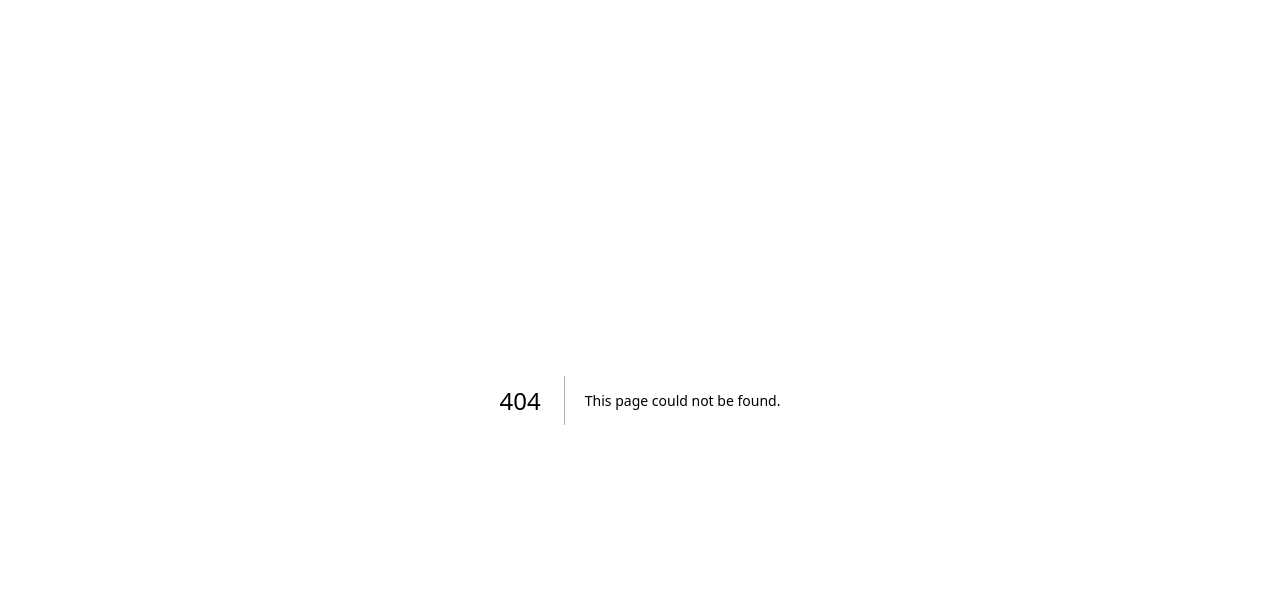
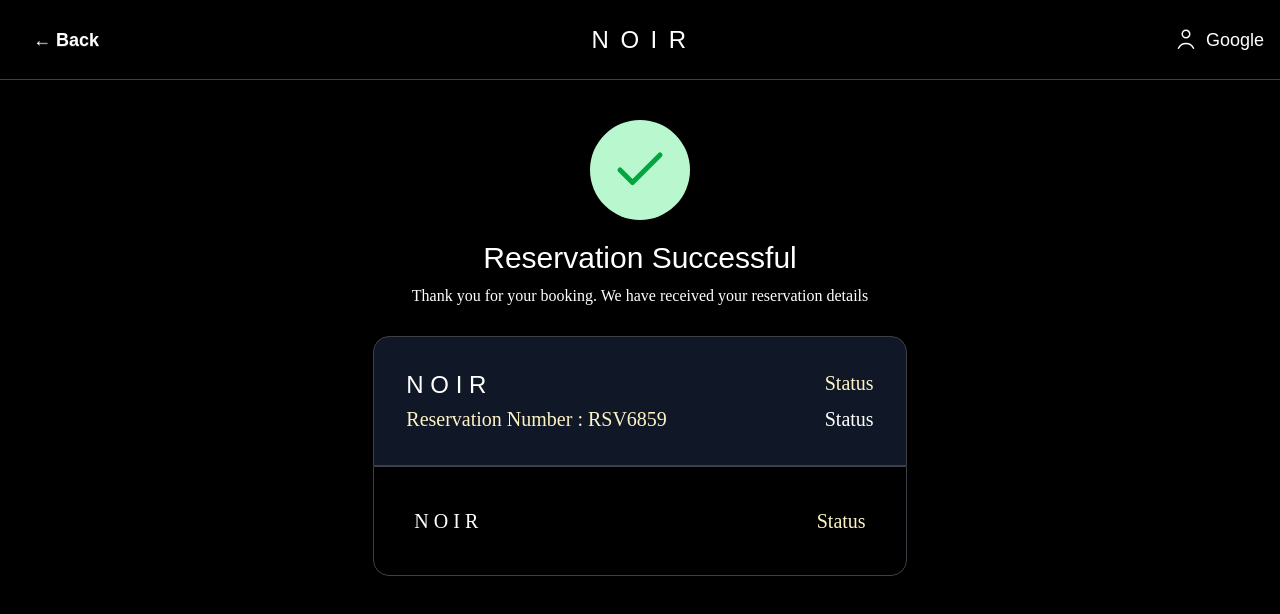
Before and after one commit to jimrock2548/bar-san-frontend, a Next.js app: page /users/barnoir/confirmation in a window 1280 px wide. Before the commit this address had no page. Shown: the top 614 px of the page. Built offline with nearby package versions, Linux system fonts and the light colour scheme.

Commit message:
feat: add confirmation page and update reservation button to link to it; add lucide-react dependency

```diff
--- a/package.json
+++ b/package.json
@@ -10,6 +10,7 @@
   },
   "dependencies": {
     "framer-motion": "^12.9.4",
+    "lucide-react": "^0.507.0",
     "next": "15.3.0",
     "react": "^19.0.0",
     "react-day-picker": "^9.6.7",
--- /dev/null
+++ b/src/app/component/status.tsx
@@ -0,0 +1,9 @@
+import React from 'react'
+
+function status() {
+  return (
+    <div className='rounded-full bg-green-300'></div>
+  )
+}
+
+export default status
--- /dev/null
+++ b/src/app/users/barnoir/confirmation/page.tsx
@@ -0,0 +1,39 @@
+import React from 'react'
+import { Check } from 'lucide-react'
+
+function Page() {
+  return (
+    <div className='bg-black min-h-screen text-white flex flex-col items-center'>
+      {/* check correct */}
+      <div className='mt-10 mb-5 bg-green-200 rounded-full w-25 h-25 flex items-center justify-center'>
+       <Check className="h-15 w-15 text-green-600" />
+      </div>
+    {/* Reservation message */}
+    <h1 className='text-3xl mb-2'>Reservation Successful</h1>
+    <h1 className='font-abhaya mb-7'>Thank you for your booking. We have received your reservation details</h1>
+    {/**  Card  */}
+      <div className='w-5/12'>
+        <div className='border border-zinc-700  rounded-t-2xl bg-gray-900'>
+          <div className='flex justify-between px-8 mt-8'>
+          <h1 className='text-2xl'>N O I R</h1>
+          <h1 className='font-abhaya text-xl text-amber-100'>Status</h1>
+          </div>
+          <div className='flex justify-between font-abhaya text-xl px-8 mb-8 mt-1'>
+          <h1 className='text-amber-100'>Reservation Number : RSV6859</h1>
+          <h1 className=''>Status</h1>
+          </div>
+        </div>
+      </div>
+      <div className='w-5/12 font-abhaya text-xl'>
+        <div className='border border-zinc-700 p-10 rounded-b-2xl'>
+          <div className='flex justify-between'>
+          <h1 className=''>N O I R</h1>
+          <h1 className=' text-amber-100'>Status</h1>
+          </div>
+        </div>
+      </div>
+    </div>
+  )
+}
+
+export default Page
--- a/src/app/users/barnoir/reservation/page.tsx
+++ b/src/app/users/barnoir/reservation/page.tsx
@@ -213,7 +213,9 @@ function Page() {
               <div className='text-xl'>Table -</div>
             </div>
           </div>
-          <button className='btn bg-white my-6 text-lg'>Confirm Reservation</button>
+          <a href='./confirmation'
+          className='btn bg-white my-6 text-lg'
+          >Confirm Reservation</a>
           <div className='text-xl text-gray-400 flex items-center font-abhaya'>Please arrive at the restaurant before 08.00 PM .  If you wish to cancel, kindly contact us at least 40 minutes in advance.</div>
         </div>
       </div>
```
Also changed, not shown: src/app/users/barnoir/layout.tsx (renamed from src/app/users/barnoir/reservation/layout.tsx), 1 other file (tests, documents, lock files or other folders).
